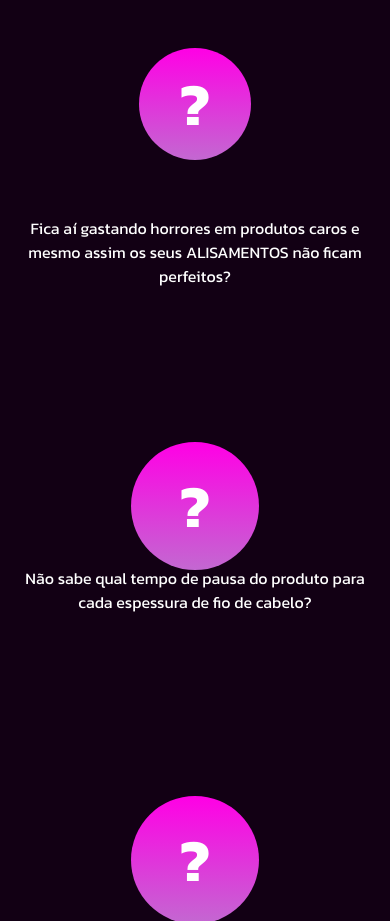
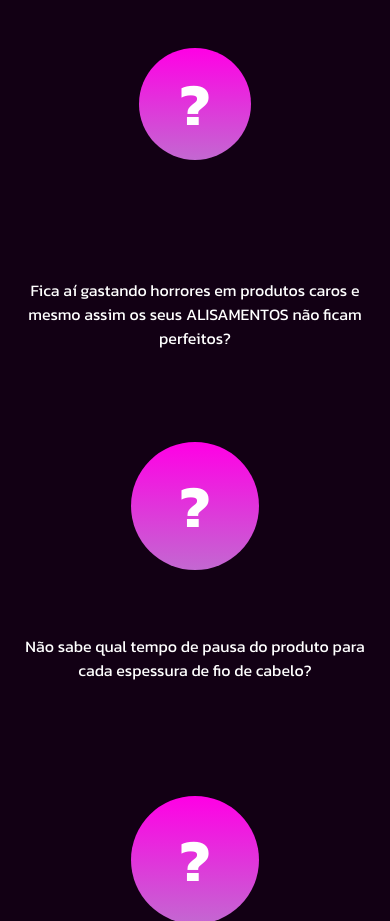
Before and after one commit to MarkOliv/lisopremium-sales, a Next.js app: page / in a window 390 px wide. Shown: the part 4080-5001 px from the top of the page. Built offline with nearby package versions, Linux system fonts and the light colour scheme.

Commit message:
bug fiz 2

```diff
--- a/pages/components/Questionamentos.tsx
+++ b/pages/components/Questionamentos.tsx
@@ -28,7 +28,7 @@ const Questionamentos = (props: Props) => {
           </div>
           <h1
             id="kanit"
-            className="-mt-40 md:mt-0 w-[800px] flex justify-center items-center text-center md:text-left md:text-2xl lg:text-3xl"
+            className=" w-[800px] flex justify-center items-center text-center md:text-left md:text-2xl lg:text-3xl"
           >
             Fica aí gastando horrores em produtos caros e mesmo assim os seus
             ALISAMENTOS não ficam perfeitos?
@@ -44,7 +44,7 @@ const Questionamentos = (props: Props) => {
           </div>
           <h1
             id="kanit"
-            className="-mt-40 md:mt-0 w-[800px] flex justify-center items-center text-center md:text-2xl text-center lg:text-3xl md:text-right"
+            className=" w-[800px] flex justify-center items-center text-center md:text-2xl text-center lg:text-3xl md:text-right"
           >
             Não sabe qual tempo de pausa do produto para cada espessura de fio
             de cabelo?
```
